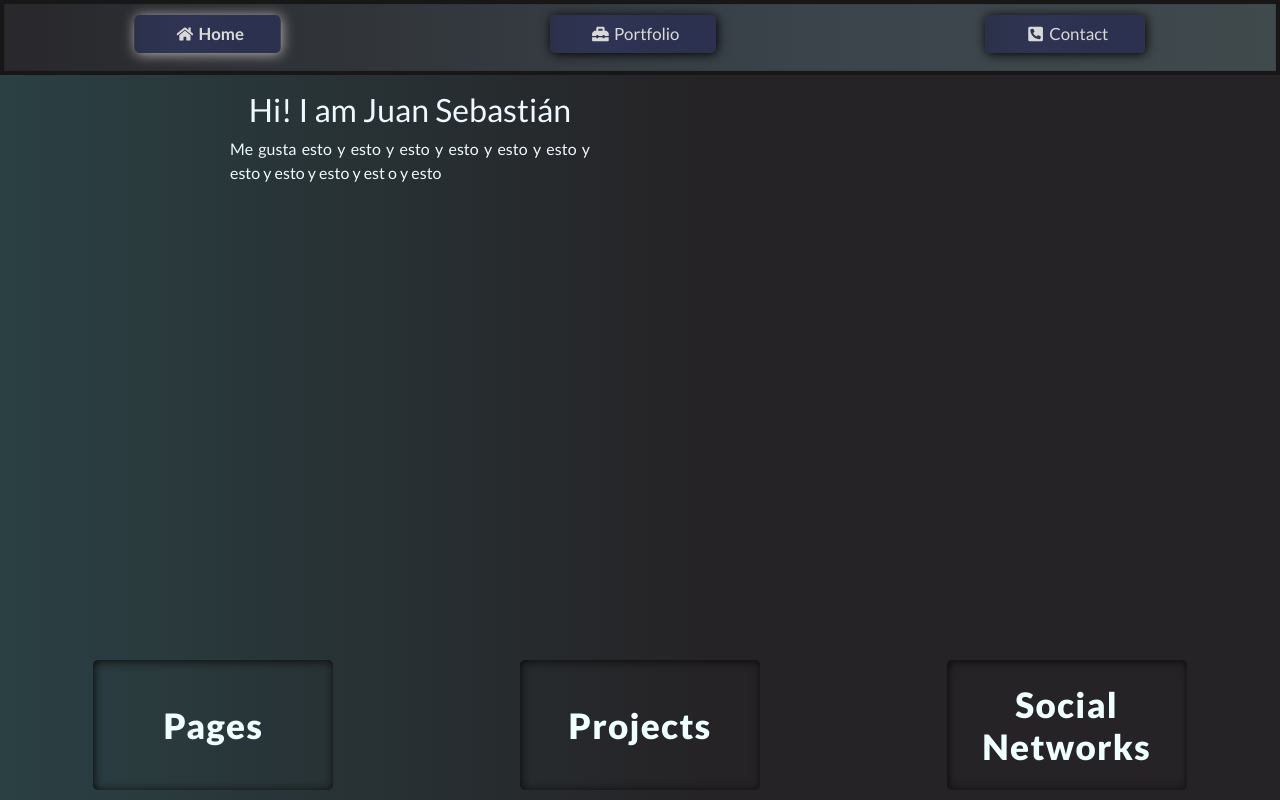
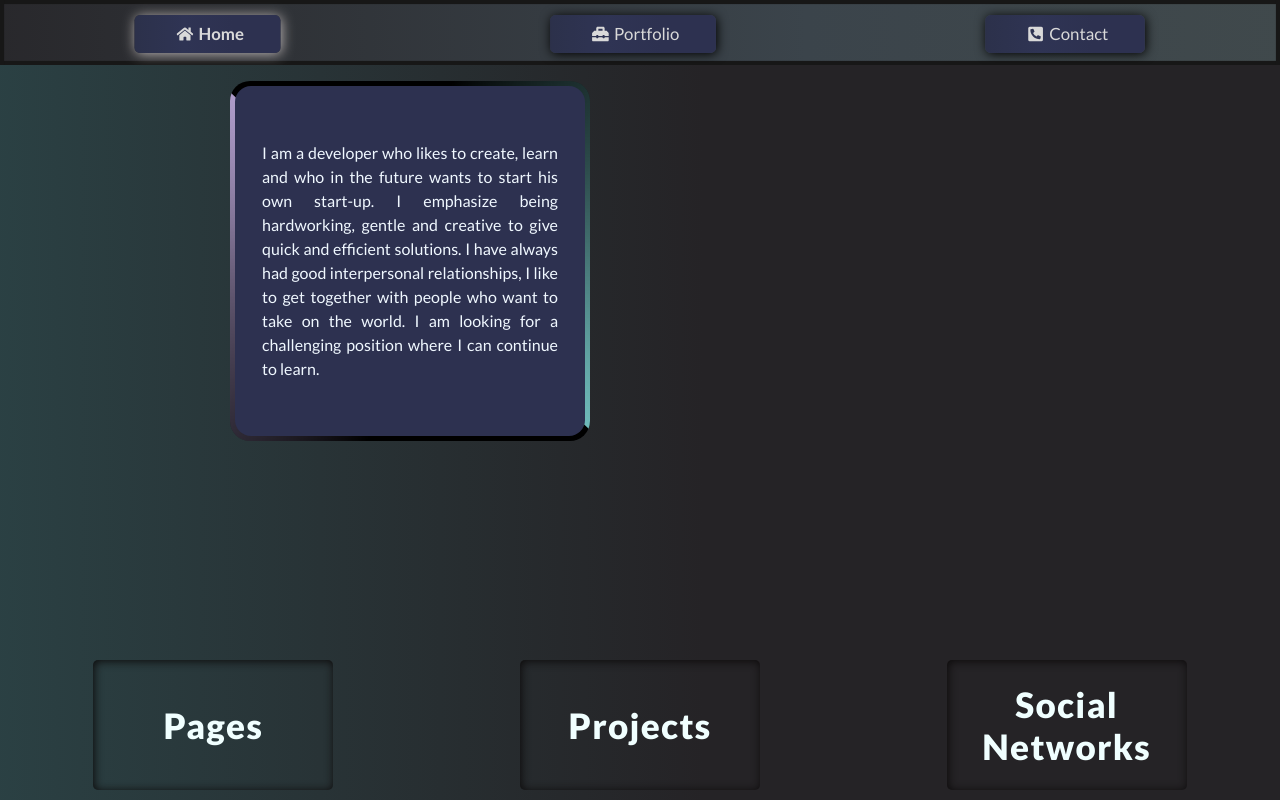
Before and after one commit to jsebast1an/myPortfolioPage, a React (Create React App) app: page / in a window 1280 px wide. Built offline with nearby package versions, Linux system fonts and the light colour scheme.

Commit message:
description borders animation completed

```diff
--- a/src/App.css
+++ b/src/App.css
@@ -8,7 +8,7 @@
 #body {
   background-color: #252326;
   display: grid;
-  grid-template-rows: 75px 1fr 150px;
+  grid-template-rows: 65px 1fr 150px;
   grid-template-columns: 100%;
   /* grid-template-areas: "navbar" "main" "footer"; */
   height: 100vh;
--- a/src/css/homePage.css
+++ b/src/css/homePage.css
@@ -1,13 +1,64 @@
 .description {
+    position: relative;
     margin-top: 1rem;
     max-width: 360px;
+    height: 360px;
+    background-color: black;
     color: aliceblue;
+    border-radius: 20px;
+    overflow: hidden;
+    display: flex;
+    justify-content: center;
+    align-items: center;
+}
+.description::before {
+    content: '';
+    position: absolute;
+    width: 500px;
+    height: 500px;
+    background-image: conic-gradient(transparent, transparent, transparent, rgb(174, 156, 202));
+    animation: animate 4s linear infinite;
+    animation-delay: -2s;
+}
+.description::after {
+    content: '';
+    position: absolute;
+    width: 500px;
+    height: 500px;
+    background-image: conic-gradient(transparent, transparent, transparent, rgb(110, 185, 185));
+    animation: animate 4s linear infinite;
+}
 
+.description .span {
+    display: inline-block;
+    position: absolute;
+    inset: 5px;
+    background-color: #2d3150;
+    border-radius: 16px;
+    z-index: 1;
 }
+/* animation for description */
+
+@keyframes animate
+{
+    0%
+    {
+        transform: rotate(0deg);
+    }
+    100%
+    {
+        transform: rotate(360deg);
+    }
+}
+
+/* end */
 .description h2 {
     color: aliceblue;
     text-align: center;
+    z-index: 2;
 }
-.description div {
+.description .text {
+    padding: 5px 32px;
     text-align: justify;
+    z-index: 2;
 }
--- a/src/pages/HomePage.js
+++ b/src/pages/HomePage.js
@@ -22,9 +22,19 @@ function HomePage() {
         <div className='flexRowWrapContainer'>
 
           <div className='flexCenterContainer description'>
-            <h2>Hi! I am Juan Sebastián</h2>
-            <div>
-              Me gusta esto y esto y esto y esto y esto y esto y esto y esto y esto y est o y esto
+            <tag className='span'></tag>
+            <div className='text'>
+            I am a developer who likes to create,
+            learn and who in the future wants to
+            start his own start-up.
+            I emphasize being hardworking, gentle
+            and creative to give quick and efficient
+            solutions. I have always had good
+            interpersonal relationships, I like to get
+            together with people who want to take
+            on the world. I am looking for a
+            challenging position where I can
+            continue to learn.
             </div>
           </div>
 
```
